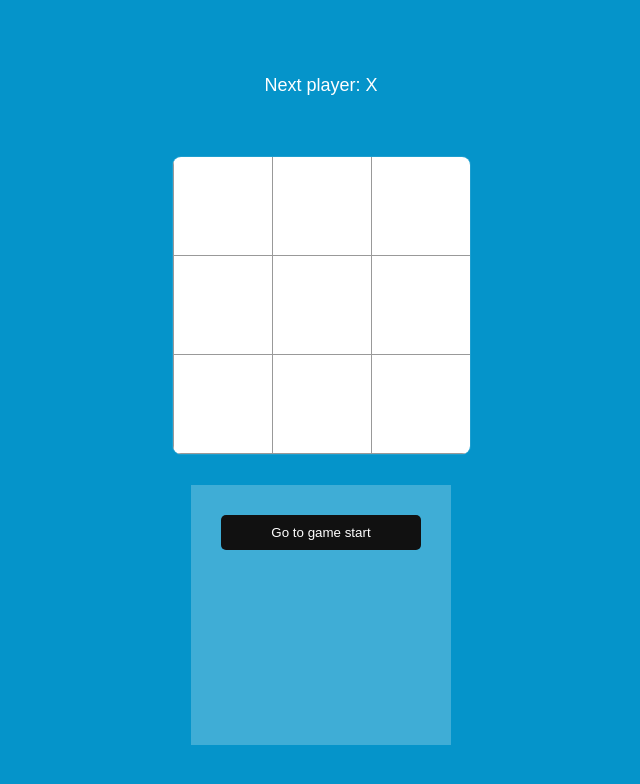
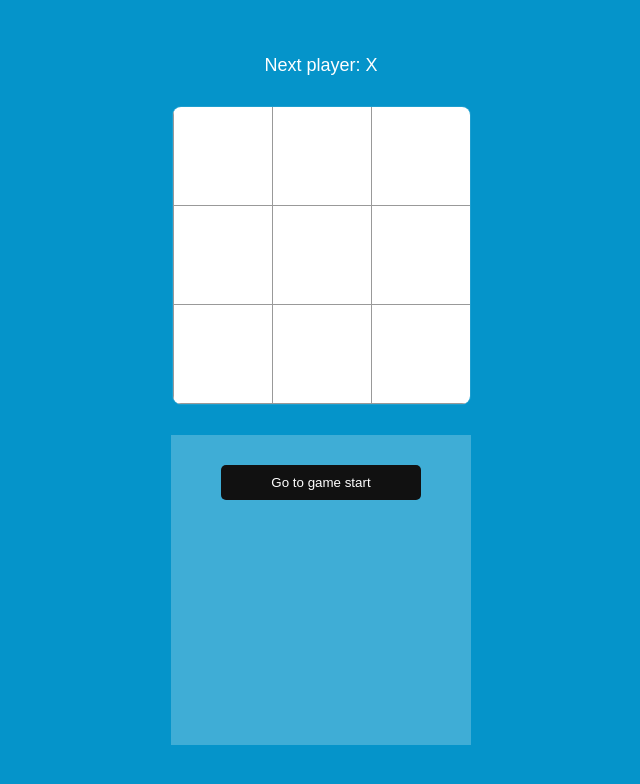
Before and after one commit to RinaHan/tic-tac-toe, a React (Create React App) app: page / in a window 1280 px wide. Shown: the top 784 px of the page, without its empty margins (319-959 px from the left). Built offline with nearby package versions, Linux system fonts and the light colour scheme.

Commit message:
fix styling

```diff
--- a/src/App.css
+++ b/src/App.css
@@ -6,13 +6,12 @@
   justify-content: center;
   align-items: center;
 }
-.game-info {
-  margin-left: 16px;
-  width: 100%;
-  display: flex;
-  flex-direction: column;
-  justify-content: center;
-  align-items: center;
+.status {
+  padding: 0px;
+}
+.winner {
+  font-size: 18px;
+  font-weight: 600;
 }
 .move-button {
   width: 200px;
@@ -25,13 +24,18 @@
   padding: 10px 20px;
   text-decoration: none;
 }
-.status {
-  padding: 20px;
+.game-board {
+  padding: 30px 0;
 }
-.game-board {
+ol,
+ul {
+  margin: 0;
+  background-color: #ffffff3b;
   padding: 30px;
+  height: 250px;
+  overflow: auto;
+  width: 240px;
+  display: flex;
+  flex-direction: column;
+  align-items: center;
 }
-.winner {
-  font-size: 18px;
-  font-weight: 600;
-}
--- a/src/components/Board.css
+++ b/src/components/Board.css
@@ -1,6 +1,3 @@
-.status {
-  margin-bottom: 10px;
-}
 .board-wrapper {
   border: 1px solid rgba(255, 255, 255, 0.1);
   box-shadow: rgba(0, 0, 0, 0.19);
--- a/src/index.css
+++ b/src/index.css
@@ -6,12 +6,3 @@ body {
   margin: 0;
   padding: 0;
 }
-ol,
-ul {
-  margin: 0;
-  background-color: #ffffff3b;
-  padding: 30px;
-  height: 250px;
-  overflow: auto;
-  height: 200px;
-}
```
